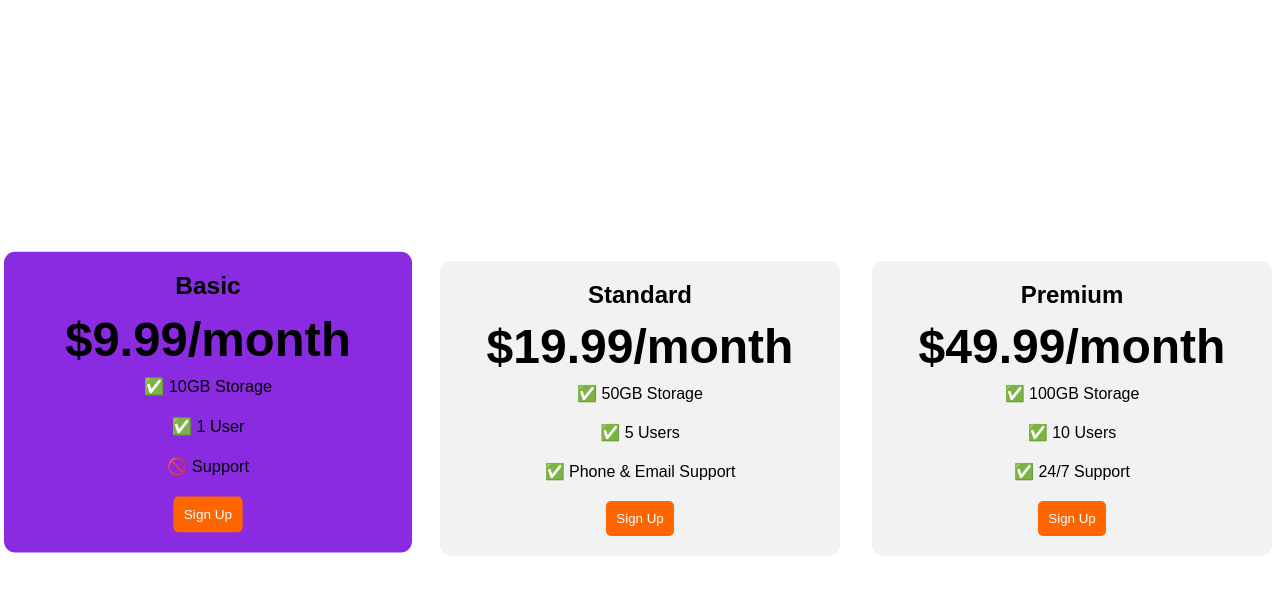
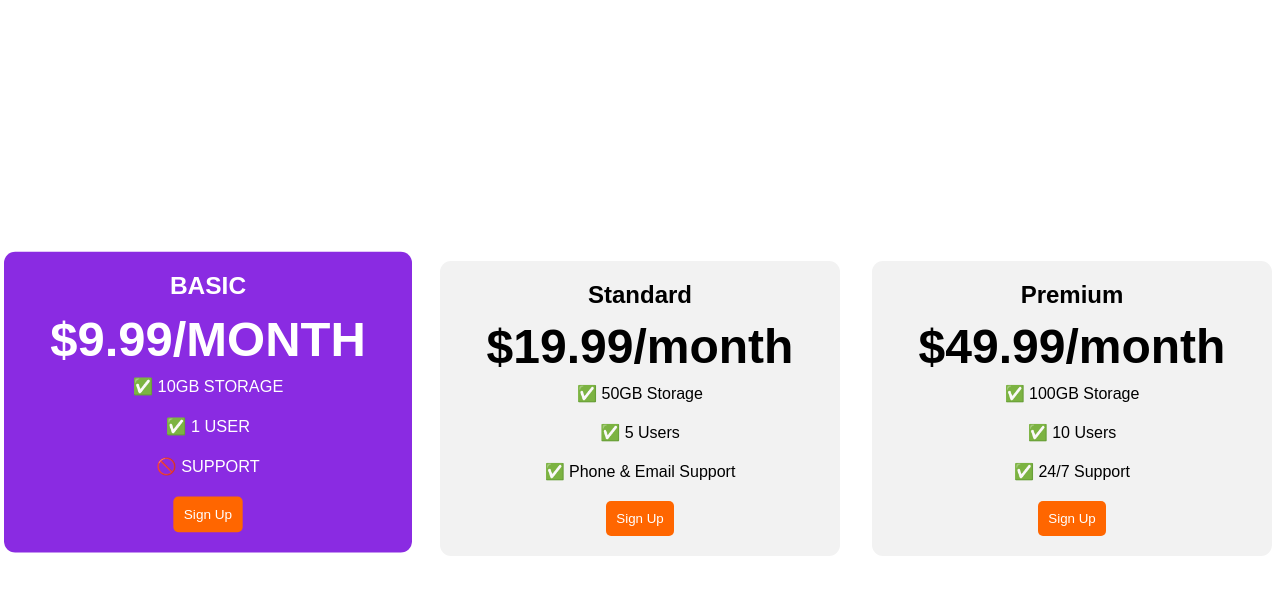
Before and after one commit to mod9096/FlexBox-PriceTag, a plain HTML site: page index.html in a window 1280 px wide. In both pictures the pointer is over the element 208 px from the left and 408 px from the top of the page. Drawn offline with Linux system fonts and the light colour scheme; a web font is replaced by a local one.

Commit message:
index.html

```diff
--- a/index.html
+++ b/index.html
@@ -30,8 +30,10 @@
     }
     .pricing-plan:hover{
       transform: translateY(-0.4rem) scale(1.02);
-  transition: all 0.1s;
-  background-color:blueviolet;
+      transition: all 0.1s;
+      background-color:blueviolet;
+      color: #fff;
+      text-transform: uppercase;
     }
 
     .plan-title {
```
